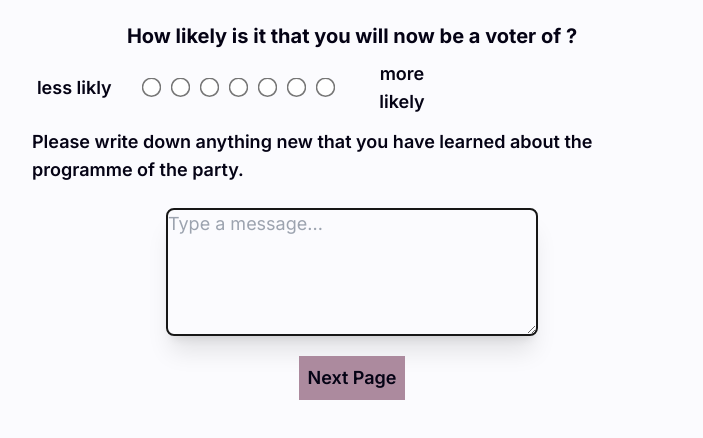
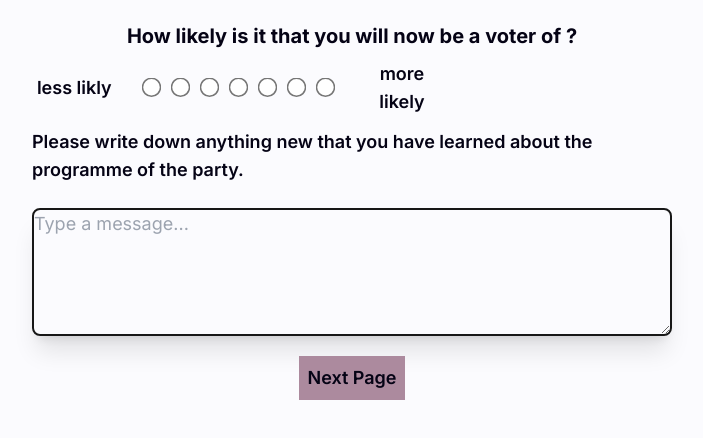
Before and after one commit to FelixHornberger/quote-and-vote, a Next.js app: page /post-task in a window 1280 px wide. Shown: the top 438 px of the page, without its empty margins (288-991 px from the left). Built offline with nearby package versions, Linux system fonts and the light colour scheme.

Commit message:
Updated Styling of ArgumentTextarea

```diff
--- a/components/ArgumentTextarea.tsx
+++ b/components/ArgumentTextarea.tsx
@@ -8,8 +8,8 @@ export default function ArgumenTextarea() {
     const {argument} = useArgumentStore();
 
     return(
-        <div className="px-2.5 w-full">
-            <textarea className="w-full sm:w-[60%] bg-transparent border-neutral-900 border-2 focus:outline-none focus:border-[3px] shadow-xl focus:ring-0 rounded-lg h-32 mt-3"
+        <div className="px-2.5 sm:px-0 w-full">
+            <textarea className="w-full bg-transparent border-neutral-900 border-2 focus:outline-none focus:border-[3px] shadow-xl focus:ring-0 rounded-lg h-32 mt-3"
         value={argument}
         placeholder="Type a message..."
         id="message-input"
```
